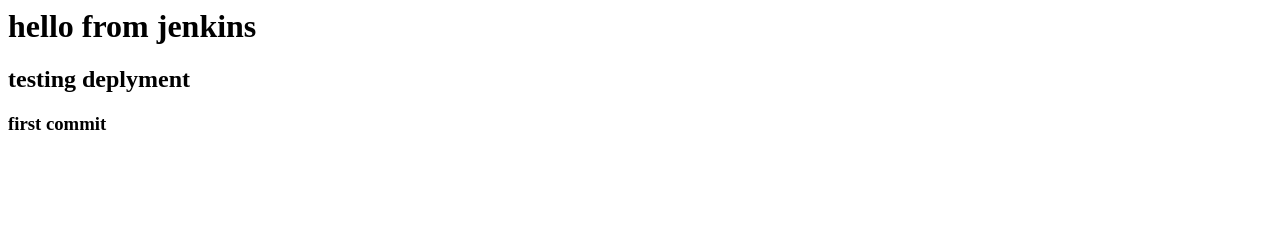
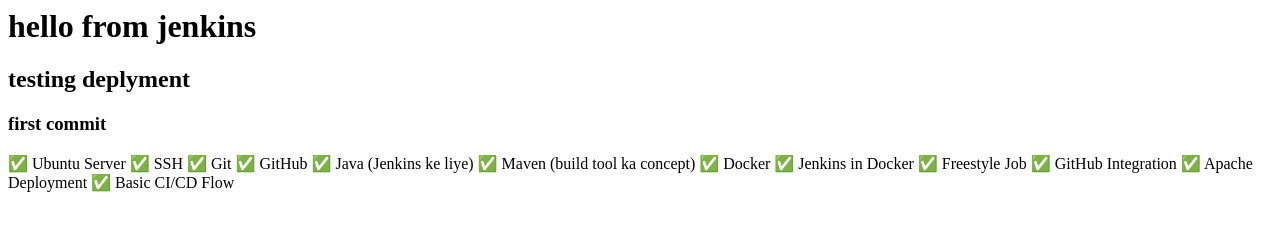
Before and after one commit to UsmaanMohd/jenkins-basic-flow-test, a plain HTML site: page index.html in a window 1280 px wide. Drawn offline with Linux system fonts and the light colour scheme.

Commit message:
Add technologies list to index.html
Added a paragraph listing technologies used in the project.

```diff
--- a/index.html
+++ b/index.html
@@ -1,2 +1,15 @@
 <h1> hello from jenkins</h1>
 <h2> testing deplyment</h2><h3>first commit</h3>
+<p>✅ Ubuntu Server
+✅ SSH
+✅ Git
+✅ GitHub
+✅ Java (Jenkins ke liye)
+✅ Maven (build tool ka concept)
+✅ Docker
+✅ Jenkins in Docker
+✅ Freestyle Job
+✅ GitHub Integration
+✅ Apache Deployment
+✅ Basic CI/CD Flow
+ </p>
```
